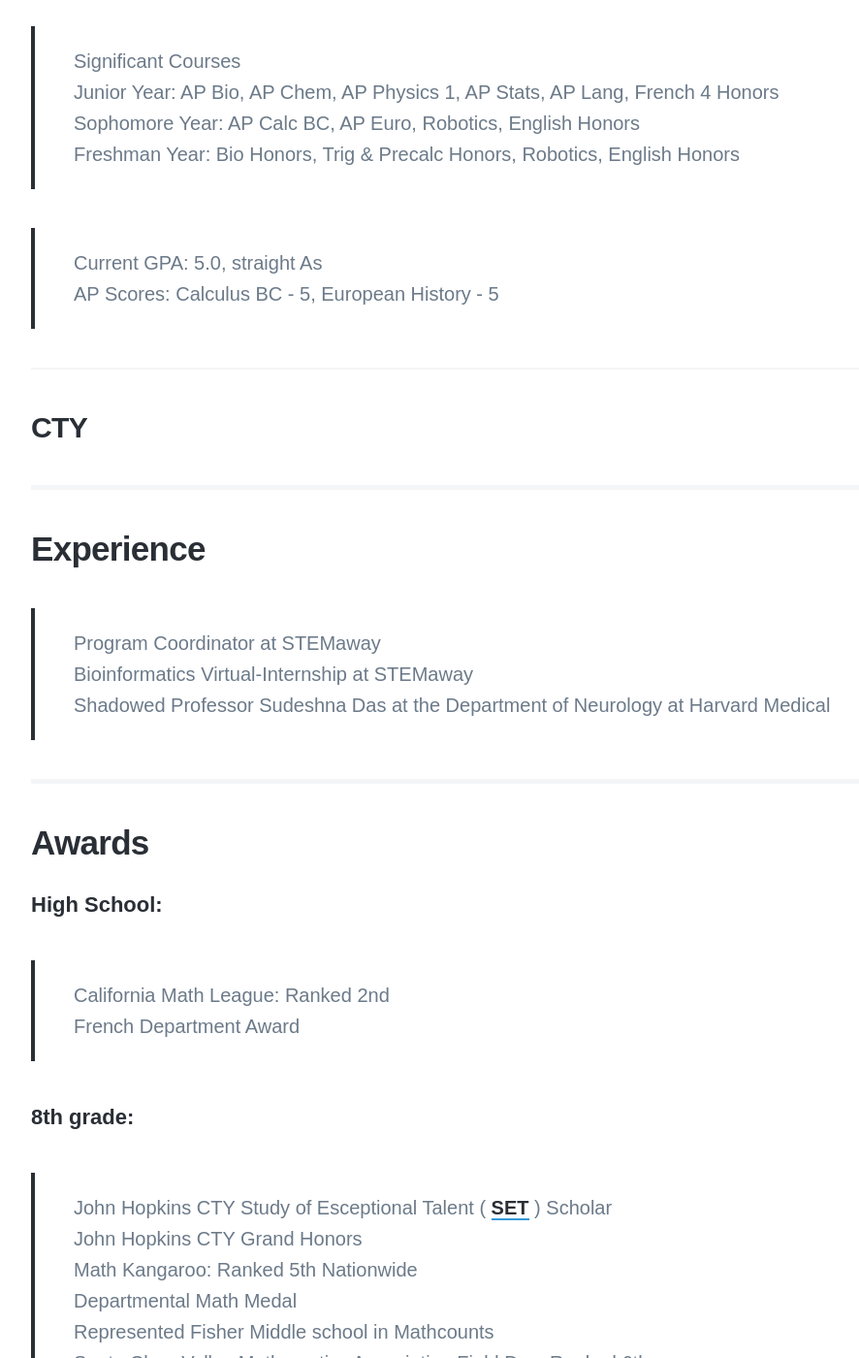
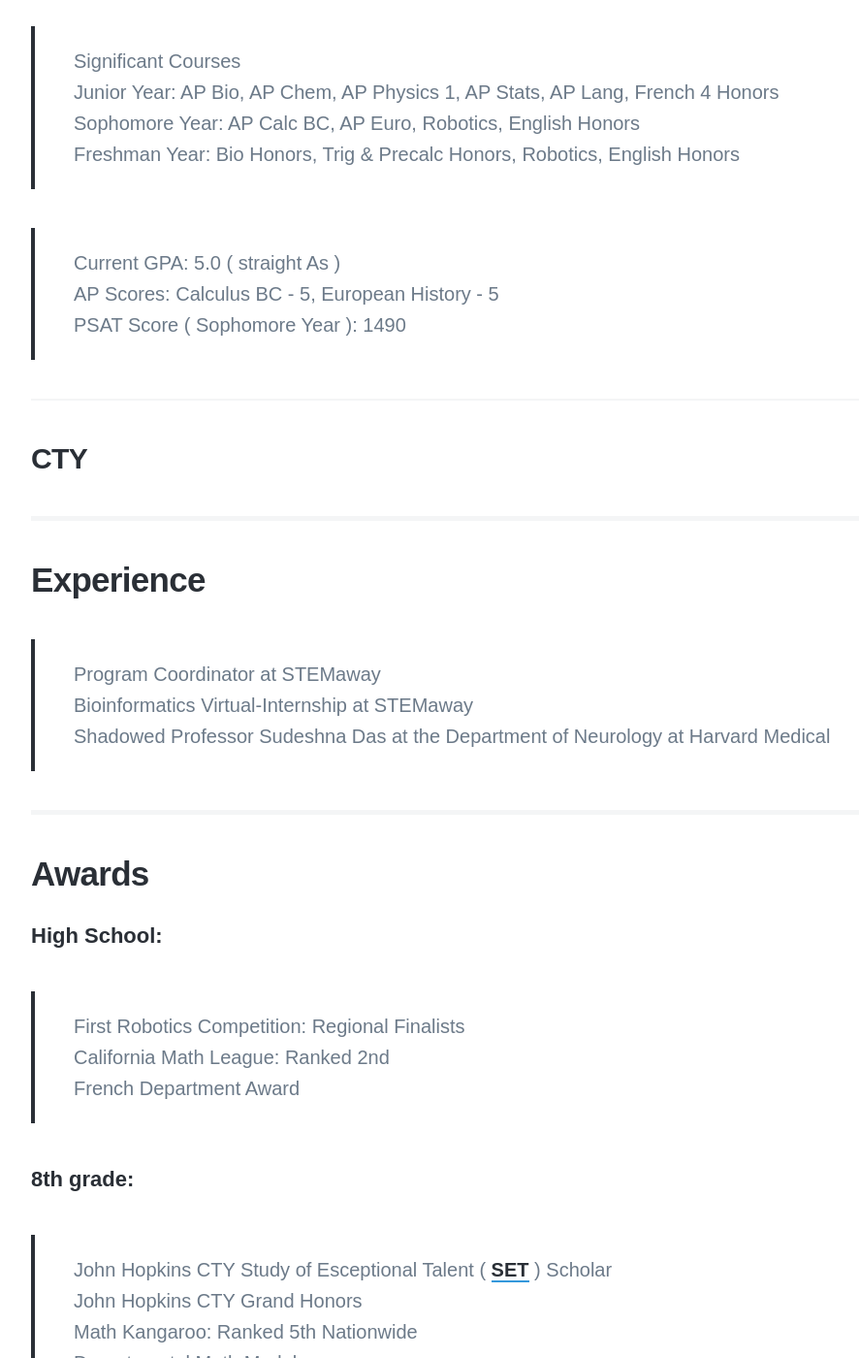
Before and after one commit to disha-22/disha-22.github.io, a Jekyll site: the page built from _pages/Resume.md, in a window 1280 px wide and 1400 px high, scrolled down 738 px. Shown: the whole window at 97% size, without its empty margins (138-1024 px from the left). Built offline with Jekyll 4.4.1, drawn with Linux system fonts in a browser that asks for light colours; nearby versions of some CDN libraries; some web fonts are replaced.

Commit message:
Update Resume.md

```diff
--- a/_pages/Resume.md
+++ b/_pages/Resume.md
@@ -13,8 +13,9 @@
 Sophomore Year: AP Calc BC, AP Euro, Robotics, English Honors<br>
 Freshman Year: Bio Honors, Trig & Precalc Honors, Robotics, English Honors
 
-> Current GPA: 5.0, straight As
+> Current GPA: 5.0 ( straight As )
 <br> AP Scores: Calculus BC - 5, European History - 5
+<br> PSAT Score ( Sophomore Year ): 1490
 
 <hr>
 
@@ -32,7 +33,8 @@
 
 <h2>Awards</h2>
 <h4> High School: </h4>
-> California Math League: Ranked 2nd
+> First Robotics Competition: Regional Finalists
+<br> California Math League: Ranked 2nd
 <br> French Department Award
 <h4> 8th grade: </h4>
 > John Hopkins CTY Study of Esceptional Talent ( <a href="https://cty.jhu.edu/set/">SET</a> ) Scholar
```
